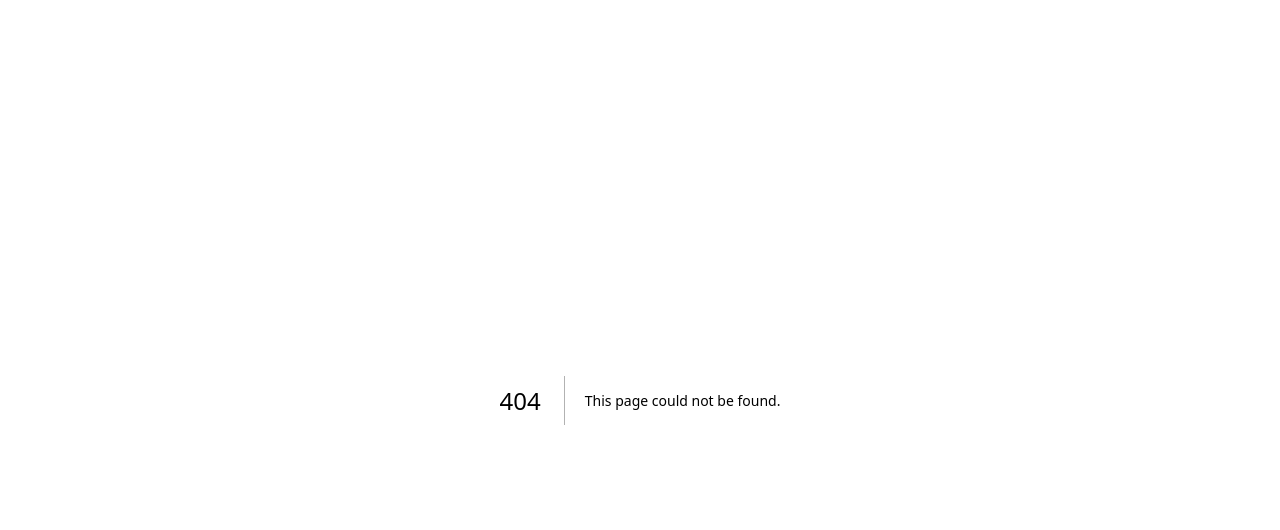
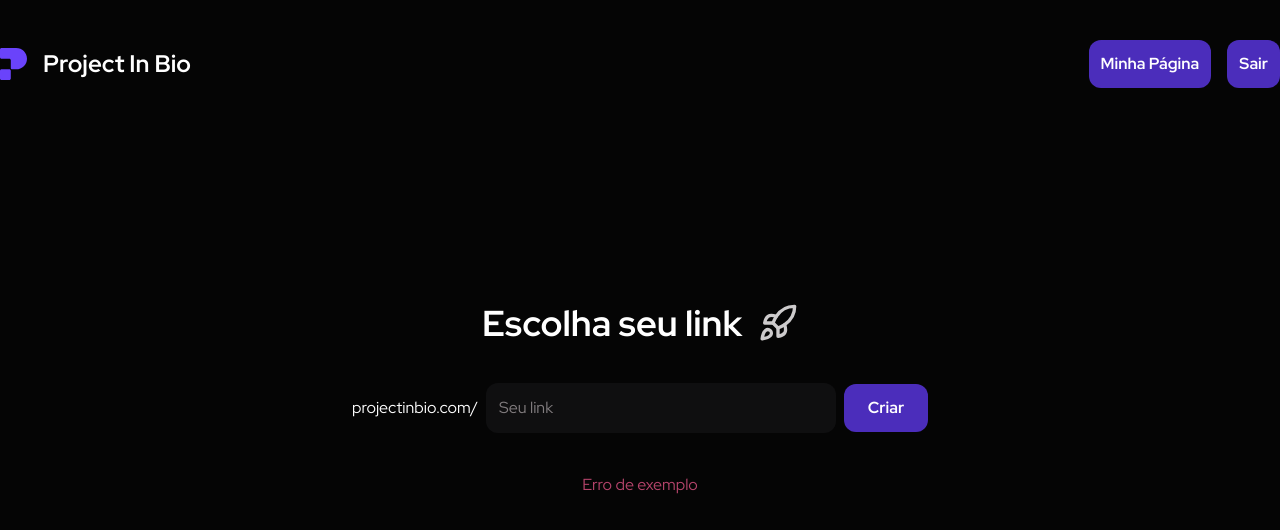
Before and after one commit to vinicfrancisco/project-in-bio, a Next.js app: page /criar in a window 1280 px wide. Before the commit this address had no page. Shown: the top 530 px of the page. Built offline with nearby package versions, Linux system fonts and the light colour scheme.

Commit message:
feat: add create link page

```diff
--- /dev/null
+++ b/src/app/(pages)/criar/page.tsx
@@ -0,0 +1,30 @@
+import Header from "@/app/components/landing-page/header";
+import Button from "@/app/components/ui/button";
+import TextInput from "@/app/components/ui/text-input";
+import { Rocket } from "lucide-react";
+
+export default function Criar() {
+  return (
+    <div>
+      <Header />
+
+      <div className="h-screen flex flex-col gap-10 items-center justify-center max-w-xl mx-auto">
+        <div className="flex items-center gap-4">
+          <h1 className="text-4xl font-bold text-white">Escolha seu link</h1>
+          <Rocket className="size-10" />
+        </div>
+
+        <form className="w-full flex items-center gap-2">
+          <span className="text-white">projectinbio.com/</span>
+          <TextInput placeholder="Seu link" />
+
+          <Button className="w-[126px]">Criar</Button>
+        </form>
+
+        <div>
+          <span className="text-accent-pink">Erro de exemplo</span>
+        </div>
+      </div>
+    </div>
+  );
+}
--- /dev/null
+++ b/src/app/(pages)/page.tsx
@@ -0,0 +1,17 @@
+import FAQ from "../components/landing-page/faq";
+import Header from "../components/landing-page/header";
+import Hero from "../components/landing-page/hero";
+import Pricing from "../components/landing-page/pricing";
+import VideoExplanation from "../components/landing-page/video-explanation";
+
+export default function Home() {
+  return (
+    <div className="max-w-7xl mx-auto">
+      <Hero />
+      <Header />
+      <VideoExplanation />
+      <Pricing />
+      <FAQ />
+    </div>
+  );
+}
--- a/src/app/components/landing-page/hero.tsx
+++ b/src/app/components/landing-page/hero.tsx
@@ -19,8 +19,9 @@
         </h2>
 
         <div className="flex items-center gap-2 w-full mt-[10vh]">
-          <span className="text-white text-xl">projectinbio.com</span>
+          <span className="text-white text-xl">projectinbio.com/</span>
           <TextInput placeholder="Seu link" />
+
           <Button>Criar agora</Button>
         </div>
       </div>
--- a/src/app/page.tsx
+++ /dev/null
@@ -1,17 +0,0 @@
-import FAQ from "./components/landing-page/faq";
-import Header from "./components/landing-page/header";
-import Hero from "./components/landing-page/hero";
-import Pricing from "./components/landing-page/pricing";
-import VideoExplanation from "./components/landing-page/video-explanation";
-
-export default function Home() {
-  return (
-    <div className="max-w-7xl mx-auto">
-      <Hero />
-      <Header />
-      <VideoExplanation />
-      <Pricing />
-      <FAQ />
-    </div>
-  );
-}
```
Also changed, not shown: src/app/(pages)/globals.css (renamed from src/app/globals.css), src/app/(pages)/layout.tsx (renamed from src/app/layout.tsx).
